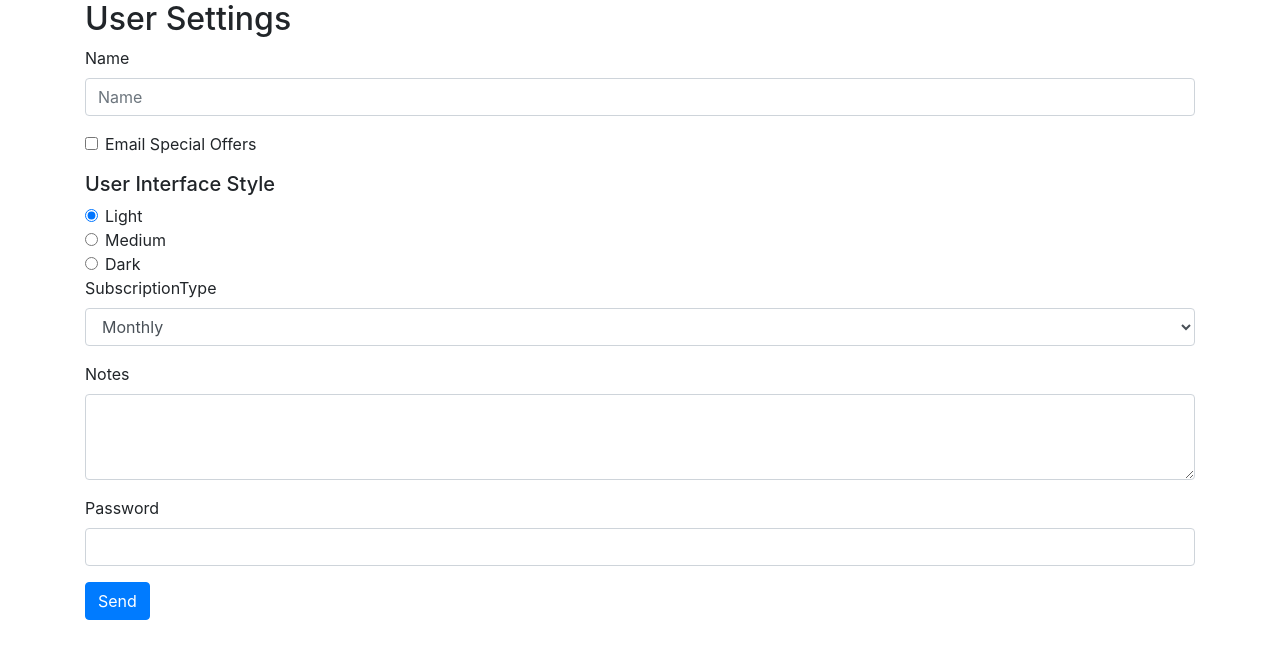
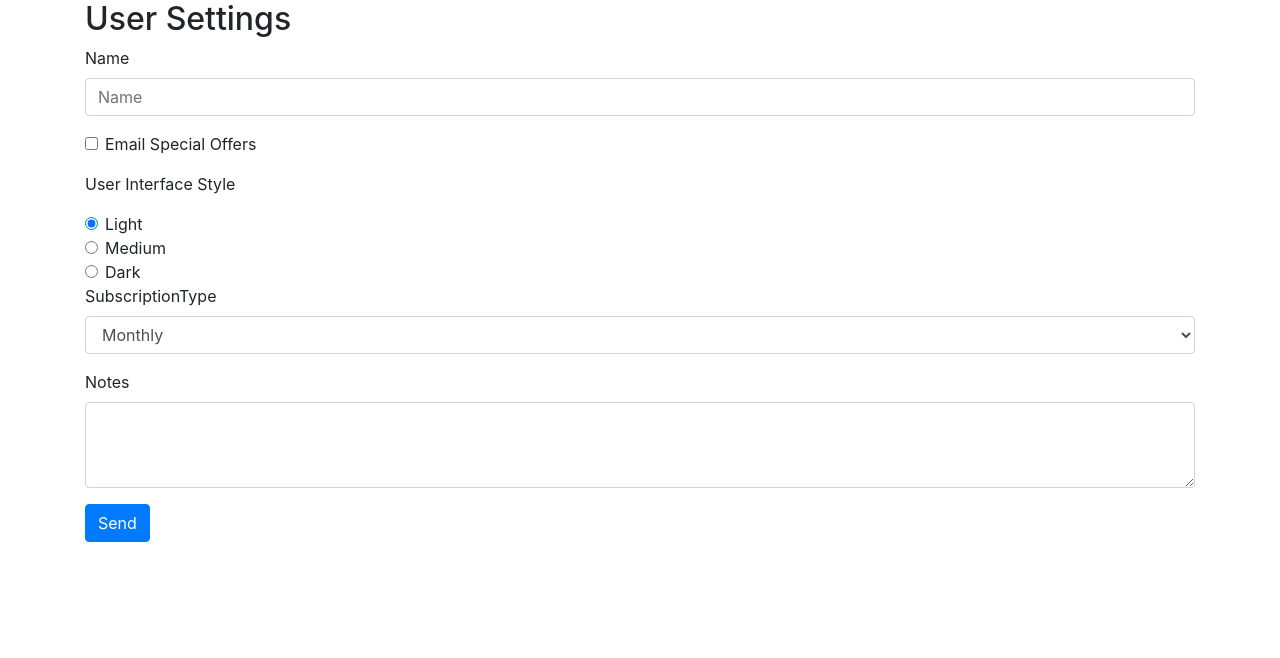
Before and after one commit to DimitarKolevSI/FrontEndProjects, an Angular app in the folder ps-demo/: page / in a window 1280 px wide. Shown: the top 658 px of the page. Built offline with nearby package versions, Linux system fonts and the light colour scheme.

Commit message:
Cleaned the unnesseccery examples

```diff
--- a/ps-demo/src/app/user-settings-form/user-settings-form.component.html
+++ b/ps-demo/src/app/user-settings-form/user-settings-form.component.html
@@ -14,7 +14,7 @@
             </label>
         </div>
 
-        <h5>User Interface Style</h5>
+        <p>User Interface Style</p>
         <div class="form-check">
             <input class="form-check-input" type="radio"
             name="interfaceStyle" id="lightInterface" value="light" checked>
@@ -52,11 +52,6 @@
                       rows="3"></textarea>
         </div>
 
-        <div class="form-group">
-            <label for="password">Password</label>
-            <input type="password" id="password" name="password" class="form-control"/>
-        </div>
-
         <button class="btn btn-primary">Send</button>
     </form>
 </div>
```
